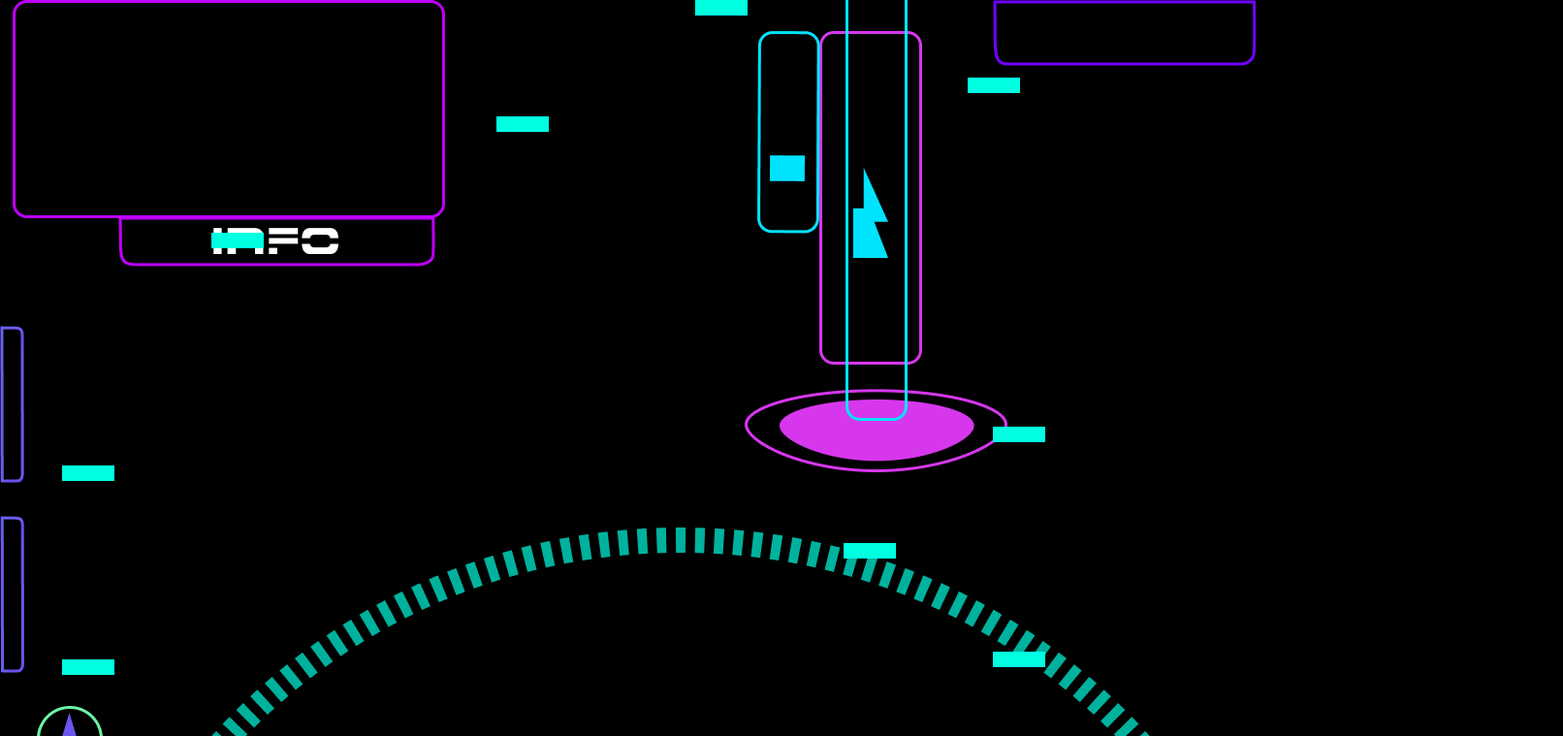
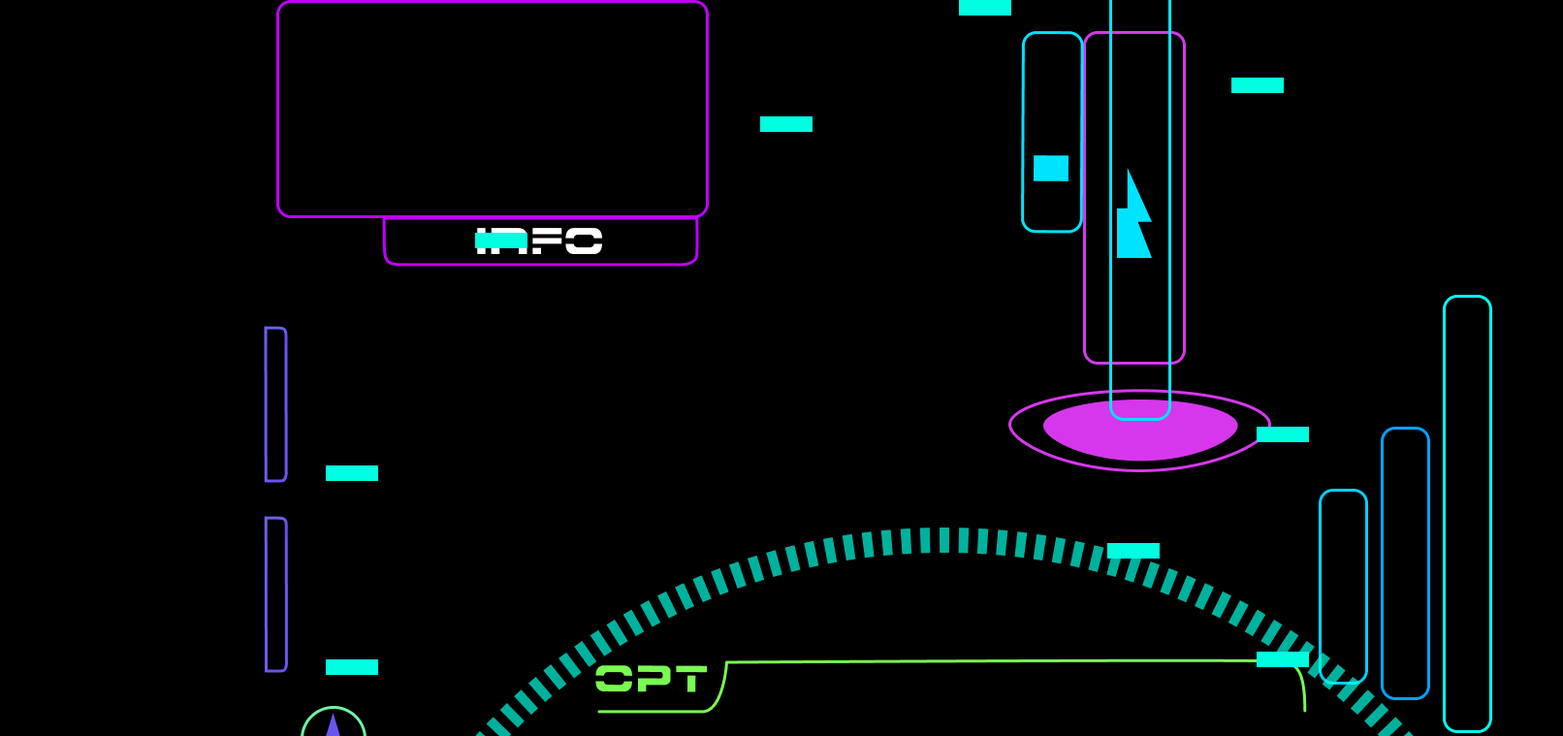
Before and after one commit to Rayova/2020_03_hse_hardcore, a plain HTML site: page index.html in a window 1280 px wide. Shown: the top 759 px of the page at 97% size, 1612 px wide, since content can reach past the window. Drawn offline with Linux system fonts and the light colour scheme.

Commit message:
position

```diff
--- a/css/style.css
+++ b/css/style.css
@@ -20,6 +20,9 @@ main {
 .bar_14 {
   position: absolute;
   z-index: 1;
+  margin-top: -16vh;
+  margin-left: 48vw;
+}
 }
 .field_3 {
   position: absolute;
@@ -76,14 +79,20 @@ main {
 .rect_1 {
   position: absolute;
   z-index: 1;
+  margin-top: -62vh;
+  margin-left: 95vw;
 }
 .rect_2 {
   position: absolute;
   z-index: 1;
+  margin-top: -45vh;
+  margin-left: 90vw;
 }
 .rect_3 {
   position: absolute;
   z-index: 1;
+  margin-top: -37vh;
+  margin-left: 85vw;
 }
 .blocks_11 {
   position: absolute;
```
